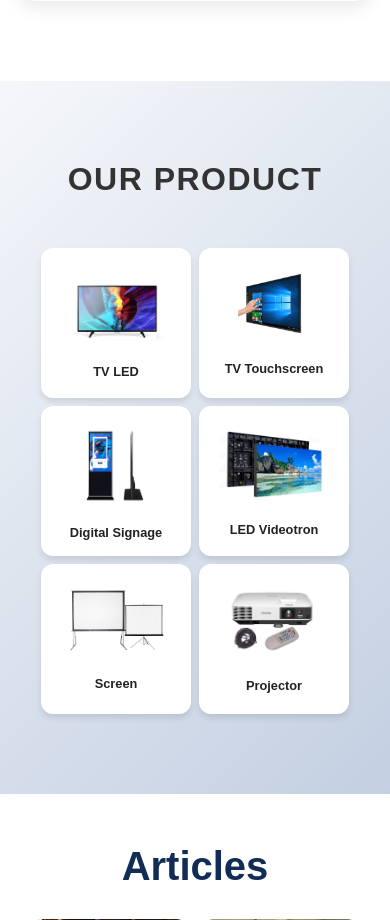
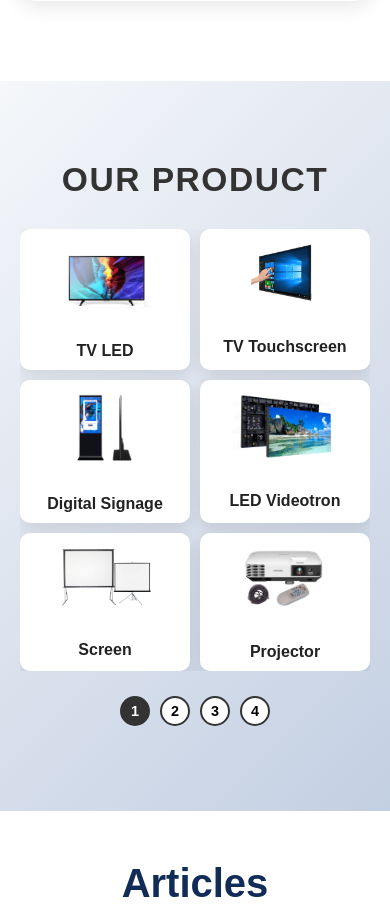
Before and after one commit to DzikriDhaniawan/spektrum-proevent, a PHP site: page / in a window 390 px wide. Shown: the part 3366-4286 px from the top of the page. Run offline with PHP 8.4, Linux system fonts and the light colour scheme.

Commit message:
menambah pagination:

```diff
--- a/index.html
+++ b/index.html
@@ -181,39 +181,25 @@
 
 
 
-    <section class="product-section" id="product">
-      <div class="container">
-          <h1 class="product-title">Our Product</h1>
-          <div class="product-grid">
-              <div class="product-item">
-                  <img src="pict/tv led.png" alt="TV LED">
-                  <h2>TV LED</h2>
-              </div>
-              <div class="product-item">
-                  <img src="pict/tv touch screen.png" alt="TV Touchscreen">
-                  <h2>TV Touchscreen</h2>
-              </div>
-              <div class="product-item">
-                  <img src="pict/tdspic.png" alt="Digital Signage">
-                  <h2>Digital Signage</h2>
-              </div>
-              <div class="product-item">
-                  <img src="pict/vidtron.png" alt="LED Videotron">
-                  <h2>LED Videotron</h2>
-              </div>
-              <div class="product-item">
-                <img src="pict/screen.png" alt="Screen">
-                <h2>Screen</h2>
-            </div>
-
-            <div class="product-item">
-              <img src="pict/projector.png" alt="Projector">
-              <h2>Projector</h2>
-          </div>
-
-          </div>
-      </div>
-  </section>
+<div class="product-section" id="product">
+    <h2 class="product-title">OUR PRODUCT</h2>
+    <div class="slider-wrapper">
+        <div class="product-grid">
+            <div class="product-item"><img src="pict/tv led.png" alt="TV LED"><h2>TV LED</h2></div>
+            <div class="product-item"><img src="pict/tv touch screen.png" alt="TV Touchscreen"><h2>TV Touchscreen</h2></div>
+            <div class="product-item"><img src="pict/tdspic.png" alt="Digital Signage"><h2>Digital Signage</h2></div>
+            <div class="product-item"><img src="pict/vidtron.png" alt="LED Videotron"><h2>LED Videotron</h2></div>
+            <div class="product-item"><img src="pict/screen.png" alt="Screen"><h2>Screen</h2></div>
+            <div class="product-item"><img src="pict/projector.png" alt="Projector"><h2>Projector</h2></div>
+        </div>
+    </div>
+    <div class="pagination">
+        <button class="page-btn active" data-index="0">1</button>
+        <button class="page-btn" data-index="1">2</button>
+        <button class="page-btn" data-index="2">3</button>
+        <button class="page-btn" data-index="3">4</button>
+    </div>
+</div>
 
 
 
--- a/main.js
+++ b/main.js
@@ -22,3 +22,15 @@ function toggleMenu() {
     const navLinks = document.querySelector(".nav-links");
     navLinks.classList.toggle("active");
 }
+
+const productGrid = document.querySelector('.product-grid');
+const pageButtons = document.querySelectorAll('.page-btn');
+
+pageButtons.forEach((btn, index) => {
+    btn.addEventListener('click', () => {
+        productGrid.style.transform = `translateX(-${index * 100}%)`;
+
+        pageButtons.forEach(button => button.classList.remove('active'));
+        btn.classList.add('active');
+    });
+});
--- a/style.css
+++ b/style.css
@@ -2,6 +2,7 @@
     margin: 0;
     padding: 0;
     box-sizing: border-box;
+      scroll-behavior: smooth;
 }
 
 body {
@@ -528,106 +529,108 @@ body {
 .product-section {
     padding: 80px 20px;
     background: linear-gradient(135deg, #f5f7fa, #c3cfe2);
+    text-align: center;
 }
 
-/* Styling judul */
 .product-title {
     font-size: 2.1rem;
     font-weight: bold;
     color: #333;
     text-transform: uppercase;
     letter-spacing: 1.5px;
-    margin-bottom: 50px;
+    margin-bottom: 30px;
 }
 
-/* Grid container */
+.slider-wrapper {
+    overflow: hidden;
+    max-width: 100%;
+    display: flex;
+    justify-content: center;
+}
+
 .product-grid {
     display: grid;
-    grid-template-columns: repeat(auto-fit, minmax(280px, 1fr));
-    gap: 30px;
-    max-width: 1200px;
-    margin: auto;
+    grid-template-columns: repeat(3, 1fr);
+    grid-template-rows: repeat(2, auto);
+    gap: 20px;
+    width: 100%;
+    max-width: 800px;
 }
 
-/* Card produk */
 .product-item {
     background: white;
     border-radius: 15px;
     padding: 20px;
     box-shadow: 0 5px 15px rgba(0, 0, 0, 0.1);
+    text-align: center;
     transition: transform 0.3s ease-in-out, box-shadow 0.3s ease-in-out;
-    text-align: center;
+
 }
 
-/* Gambar produk */
 .product-item img {
-    width: 100%;
-    max-height: 200px;
-    max-width: 150px;
+    width: 70%;
+    max-height: 150px;
     object-fit: contain;
     margin-bottom: 15px;
-    transition: transform 0.3s ease-in-out;
 }
 
-/* Teks produk */
 .product-item h2 {
-    font-size: 1.5rem;
+    font-size: 1.2rem;
     color: #222;
-    margin-bottom: 10px;
-    font-weight: 600;
+    margin-top: 10px;
 }
 
-.product-item p {
-    font-size: 1rem;
-    color: #555;
-    line-height: 1.6;
+.product-item:hover{
+    transform: translateY(-8px);
+    box-shadow: 0 10px 30px rgba(0, 0, 0, 0.1);
+
 }
 
-/* Hover efek */
-.product-item:hover {
-    transform: translateY(-10px);
-    box-shadow: 0 10px 30px rgba(0, 0, 0, 0.2);
+/* Pagination Styling */
+.pagination {
+    display: flex;
+    justify-content: center;
+    margin-top: 20px;
 }
 
-.product-item:hover img {
-    transform: scale(1.05);
+.page-btn {
+    background: white;
+    border: 2px solid #333;
+    border-radius: 50%;
+    width: 35px;
+    height: 35px;
+    margin: 5px;
+    font-size: 1rem;
+    font-weight: bold;
+    cursor: pointer;
+    transition: 0.3s;
 }
 
-/*===media query====*/
+.page-btn.active {
+    background: #333;
+    color: white;
+}
 
+/* Responsif untuk Mobile */
 @media (max-width: 768px) {
-
-    .product-section {
-        justify-content: center;
-        align-items: center;
-        right: 0;
-        left: 0;
-    }
-
-    .product-title {
-        font-size: 2rem;
-        margin-bottom: 0;
-    }
-
     .product-grid {
         grid-template-columns: repeat(2, 1fr);
-        display: grid;
-        gap: 8px;
+        gap: 10px;
     }
 
     .product-item {
-        width: 150px;
-        height: 150px;
-        border-radius: 12px;
-        overflow: hidden;
-        background: #ffffff;
-        box-shadow: 0 4px 6px rgba(0, 0, 0, 0.1); /* Tambahkan shadow */
-        transition: transform 0.3s ease-in-out, box-shadow 0.3s ease-in-out;
+        padding: 10px;
+        border-radius:10px ;
     }
 
     .product-item h2 {
-        font-size: 0.8rem;
-        font-weight: 780;
+        font-size: 1rem;
+    }
+
+    .page-btn {
+        width: 30px;
+        height: 30px;
+        font-size: 0.9rem;
     }
 }
 
```
